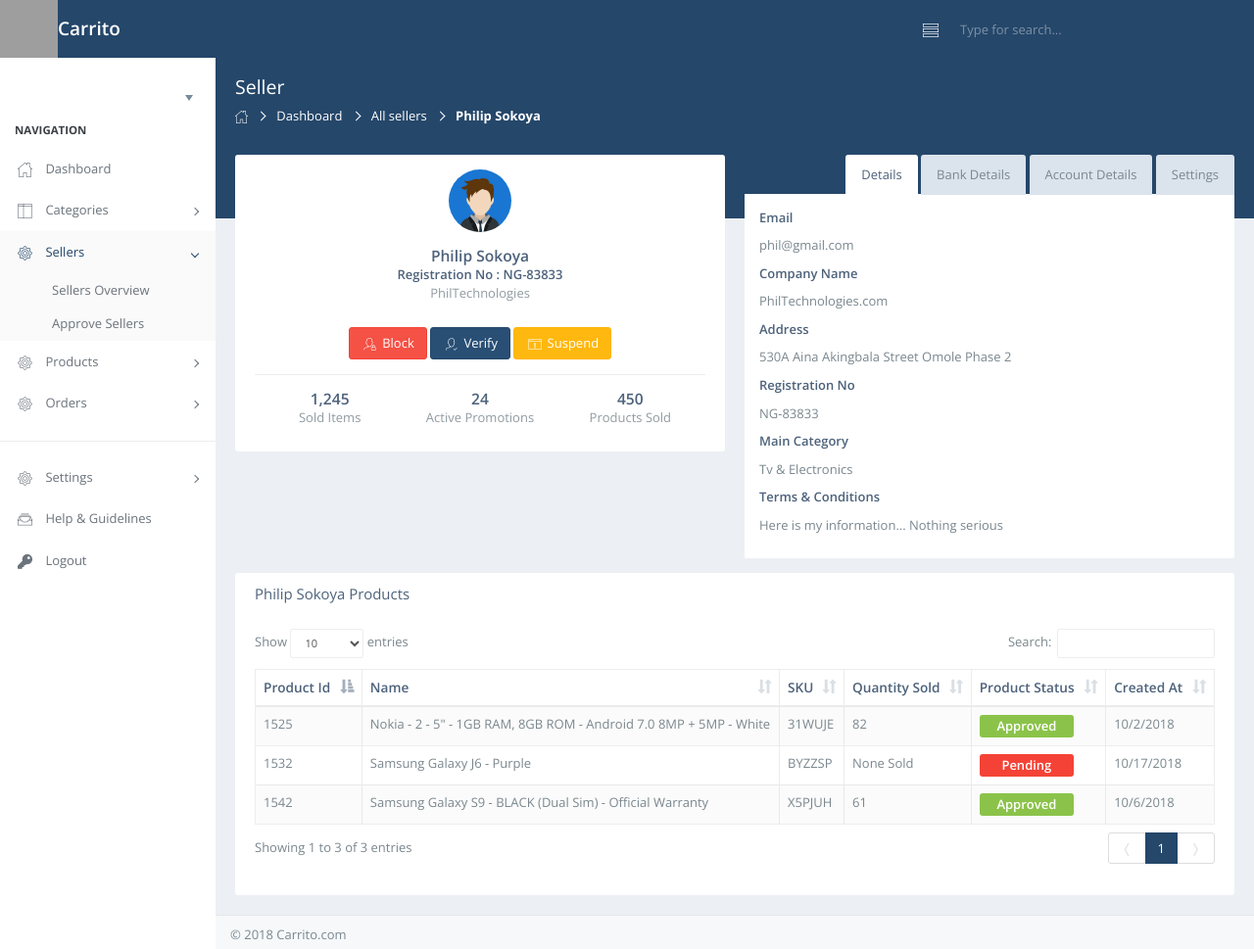
After one commit to schoolvillephilip/admin, a CodeIgniter app: page /admin/sellers/detail in a window 1280 px wide. The commit adds this page. Shown: the whole page at 98% size. Run offline with CodeIgniter, Linux system fonts and the light colour scheme; the visitor is signed in with stand-in values (Sample User, id 1); data comes from the database, SQL or seed files in the repository; data that the repository does not hold is empty; some libraries are stand-ins or nearby versions; some web fonts are replaced; grey boxes are pictures that could not be loaded.

Commit message:
Created Seller Admin

```diff
--- a/application/controllers/Sellers.php
+++ b/application/controllers/Sellers.php
@@ -1,7 +1,8 @@
 <?php
 defined('BASEPATH') OR exit('No direct script access allowed');
 
-class Sellers extends CI_Controller{
+class Sellers extends CI_Controller
+{
 
 	public function __construct()
 	{
@@ -15,14 +16,24 @@ class Sellers extends CI_Controller{
 		}
 	}
 
-    public function index(){
+	public function index()
+	{
 		$page_data['page_title'] = 'Sellers Overview';
 		$page_data['pg_name'] = 'sellers';
 		$page_data['sub_name'] = 'sellers_overview';
 		$page_data['profile'] = $this->admin->get_profile_details(base64_decode($this->session->userdata('logged_id')),
 			'first_name,last_name,email,profile_pic');
-        $this->load->view('sellers/overview', $page_data);
+		$this->load->view('admin/sellers/overview', $page_data);
 	}
 
+	public function detail()
+	{
+		$page_data['page_title'] = 'Sellers Detail';
+		$page_data['pg_name'] = 'sellers';
+		$page_data['sub_name'] = 'sellers_detail';
+		$page_data['profile'] = $this->admin->get_profile_details(base64_decode($this->session->userdata('logged_id')),
+			'first_name,last_name,email,profile_pic');
+		$this->load->view('admin/sellers/detail', $page_data);
+	}
 
 }
--- /dev/null
+++ b/application/views/admin/sellers/detail.php
@@ -0,0 +1,265 @@
+<?php $this->load->view('templates/meta_tags'); ?>
+</head>
+<body>
+<div id="container" class="effect aside-float aside-bright mainnav-lg">
+
+	<!--NAVBAR-->
+	<!--===================================================-->
+	<?php $this->load->view('templates/head_navbar'); ?>
+	<!--===================================================-->
+	<!--END NAVBAR-->
+
+	<div class="boxed">
+
+		<!--CONTENT CONTAINER-->
+		<!--===================================================-->
+		<div id="content-container">
+			<div id="page-head">
+				<!--Page Title-->
+				<!--~~~~~~~~~~~~~~~~~~~~~~~~~~~~~~~~-->
+				<div id="page-title">
+					<h1 class="page-header text-overflow">Seller</h1>
+				</div>
+				<!--~~~~~~~~~~~~~~~~~~~~~~~~~~~~~~~~-->
+				<!--End page title-->
+				<!--Breadcrumb-->
+				<!--~~~~~~~~~~~~~~~~~~~~~~~~~~~~~~~~-->
+				<ol class="breadcrumb">
+					<li><a href="#"><i class="demo-pli-home"></i></a></li>
+					<li><a href="#">Dashboard</a></li>
+					<li>All sellers</li>
+					<li class="active">Philip Sokoya</li>
+				</ol>
+				<!--~~~~~~~~~~~~~~~~~~~~~~~~~~~~~~~~-->
+				<!--End breadcrumb-->
+			</div>
+			<!--Page content-->
+			<!--===================================================-->
+			<div id="page-content">
+
+				<div class="row">
+					<div class="col-md-6">
+						<div class="panel">
+							<div class="panel-body text-center">
+								<img alt="Profile Picture" class="img-md img-circle mar-btm"
+									 src="/admin/assets/img/profile-photos/1.png">
+								<p class="text-lg text-semibold mar-no text-main">Philip Sokoya</p>
+								<p class="text-semibold mar-no text-main">Registration No : NG-83833</p>
+								<p class="text-muted">PhilTechnologies</p>
+
+								<button class="btn btn-danger mar-ver"><i class="demo-pli-lock-user icon-fw"></i>Block
+								</button>
+								<button class="btn btn-primary mar-ver"><i class="demo-pli-checked-user icon-fw"></i>Verify
+								</button>
+								<button class="btn btn-warning mar-ver"><i class="demo-pli-warning-window icon-fw"></i>Suspend
+								</button>
+
+
+								<ul class="list-unstyled text-center bord-top pad-top mar-no row">
+									<li class="col-xs-4">
+										<span class="text-lg text-semibold text-main">1,245</span>
+										<p class="text-muted mar-no">Sold Items</p>
+									</li>
+									<li class="col-xs-4">
+										<span class="text-lg text-semibold text-main">24</span>
+										<p class="text-muted mar-no">Active Promotions</p>
+									</li>
+									<li class="col-xs-4">
+										<span class="text-lg text-semibold text-main">450</span>
+										<p class="text-muted mar-no">Products Sold</p>
+									</li>
+								</ul>
+							</div>
+						</div>
+					</div>
+					<div class="col-md-6">
+						<div class="tab-base">
+
+							<!--Nav tabs-->
+							<ul class="nav nav-tabs tabs-right">
+								<li class="active">
+									<a data-toggle="tab" href="#demo-rgt-tab-1">Details</a>
+								</li>
+								<li>
+									<a data-toggle="tab" href="#demo-rgt-tab-2">Bank Details</a>
+								</li>
+								<li>
+									<a data-toggle="tab" href="#demo-rgt-tab-3">Account Details</a>
+								</li>
+								<li>
+									<a data-toggle="tab" href="#demo-rgt-tab-4">Settings</a>
+								</li>
+							</ul>
+
+							<!--Tabs Content-->
+							<div class="tab-content">
+								<div id="demo-rgt-tab-1" class="tab-pane fade active in">
+									<p class="text-main text-semibold">Email</p>
+									<p>phil@gmail.com</p>
+									<p class="text-main text-semibold">Company Name</p>
+									<p>PhilTechnologies.com</p>
+									<p class="text-main text-semibold">Address</p>
+									<p>530A Aina Akingbala Street Omole Phase 2</p>
+									<p class="text-main text-semibold">Registration No</p>
+									<p>NG-83833</p>
+									<p class="text-main text-semibold">Main Category</p>
+									<p>Tv & Electronics</p>
+									<p class="text-main text-semibold">Terms & Conditions</p>
+									<p>Here is my information... Nothing serious</p>
+								</div>
+								<div id="demo-rgt-tab-2" class="tab-pane fade">
+									<p class="text-main text-semibold">Bank Name</p>
+									<p>Guaranty Trust Bank Plc</p>
+									<p class="text-main text-semibold">Account Name</p>
+									<p>Sokoya Adeniji Philip</p>
+									<p class="text-main text-semibold">Account Number</p>
+									<p>2820226778</p>
+									<p class="text-main text-semibold">Bvn Number</p>
+									<p>7262626228</p>
+
+								</div>
+								<div id="demo-rgt-tab-3" class="tab-pane fade">
+									<p class="text-main text-semibold">Start Date</p>
+									<p>2018/09/22</p>
+									<p class="text-main text-semibold">End Date</p>
+									<p>2018/09/01</p>
+									<p class="text-main text-semibold">Account Status</p>
+									<p>Null</p>
+									<p class="text-main text-semibold">Date Registered</p>
+									<p>2018/9/14</p>
+									<p class="text-main text-semibold">Last Login</p>
+									<p>2018/10/9</p>
+									<p class="text-main text-semibold">IP Address</p>
+									<p>130.215.123.15</p>
+									<p class="text-main text-semibold">Is Approved</p>
+									<p>
+										<button class="btn btn-success btn-rounded">Approved</button>
+									</p>
+								</div>
+								<div id="demo-rgt-tab-4" class="tab-pane fade">
+									<p class="text-main text-semibold">Overall Settings</p>
+									<p>Coming Soon...</p>
+								</div>
+							</div>
+						</div>
+					</div>
+				</div>
+				<!--===================================================-->
+				<div class="panel">
+					<div class="panel-heading">
+						<h3 class="panel-title">Philip Sokoya Products</h3>
+					</div>
+					<div class="panel-body">
+						<table id="demo-dt-basic" class="table table-striped table-bordered" cellspacing="0"
+							   width="100%">
+							<thead>
+							<tr>
+								<th>Product Id</th>
+								<th>Name</th>
+								<th class="min-tablet">SKU</th>
+								<th class="min-tablet">Quantity Sold</th>
+								<th class="min-desktop">Product Status</th>
+								<th class="min-desktop">Created At</th>
+							</tr>
+							</thead>
+							<tbody>
+							<tr>
+								<td>1542</td>
+								<td>Samsung Galaxy S9 - BLACK (Dual Sim) - Official Warranty</td>
+								<td>X5PJUH</td>
+								<td>61</td>
+								<td>
+									<div class="label label-table label-success">Approved</div>
+								</td>
+								<td>10/6/2018</td>
+							</tr>
+							<tr>
+								<td>1532</td>
+								<td>Samsung Galaxy J6 - Purple</td>
+								<td>BYZZSP</td>
+								<td>None Sold</td>
+								<td>
+									<div class="label label-table label-danger">Pending</div>
+								</td>
+								<td>10/17/2018</td>
+							</tr>
+							<tr>
+								<td>1525</td>
+								<td>Nokia - 2 - 5&quot; - 1GB RAM, 8GB ROM - Android 7.0 8MP + 5MP - White</td>
+								<td>31WUJE</td>
+								<td>82</td>
+								<td>
+									<div class="label label-table label-success">Approved</div>
+								</td>
+								<td>10/2/2018</td>
+							</tr>
+							</tbody>
+						</table>
+					</div>
+				</div>
+
+
+				<!--===================================================-->
+				<!--End page content-->
+
+
+			</div>
+		</div>
+		<!--===================================================-->
+		<!--End page content-->
+		<!--===================================================-->
+		<!--END CONTENT CONTAINER-->
+
+
+		<!--ASIDE-->
+		<!--===================================================-->
+		<?php $this->load->view('templates/aside_menu'); ?>
+		<!--===================================================-->
+		<!--END ASIDE-->
+
+		<!--MAIN NAVIGATION-->
+		<!--===================================================-->
+		<?php $this->load->view('templates/menu'); ?>
+		<!--===================================================-->
+		<!--END MAIN NAVIGATION-->
+
+	</div>
+
+
+	<!-- FOOTER -->
+	<!--===================================================-->
+	<?php $this->load->view('templates/footer'); ?>
+	<!--===================================================-->
+	<!-- END FOOTER -->
+
+
+	<!-- SCROLL PAGE BUTTON -->
+	<!--===================================================-->
+	<button class="scroll-top btn">
+		<i class="pci-chevron chevron-up"></i>
+	</button>
+	<!--===================================================-->
+</div>
+<!--===================================================-->
+<!-- END OF CONTAINER -->
+<!--JAVASCRIPT-->
+<!--=================================================-->
+
+
+<?php $this->load->view('templates/scripts'); ?>
+<script>
+	$('#demo-dt-basic').dataTable({
+		"responsive": true,
+		"language": {
+			"paginate": {
+				"previous": '<i class="demo-psi-arrow-left"></i>',
+				"next": '<i class="demo-psi-arrow-right"></i>'
+			}
+		}
+	});
+
+</script>
+<!--	<script src="/assets/plugins/datatables/media/js/jquery.dataTables.js"></script>-->
+</body>
+
+</html>
--- a/application/views/templates/menu.php
+++ b/application/views/templates/menu.php
@@ -97,7 +97,7 @@
 								<li <?php if ($sub_name == 'sellers_overview') echo 'class="active-link"' ?>><a
 										href="<?= base_url('sellers') ?>">Sellers Overview</a></li>
 								<li <?php if ($sub_name == 'manage_sellers') echo 'class="active-link"' ?>><a
-										href="<?= base_url('sellers/manage'); ?>">Manage Sellers</a></li>
+										href="<?= base_url('sellers/manage'); ?>">Approve Sellers</a></li>
 
 							</ul>
 						</li>
--- a/application/views/templates/meta_tags.php
+++ b/application/views/templates/meta_tags.php
@@ -21,7 +21,7 @@
         <link href="<?= base_url('assets/plugins/bootstrap-table/bootstrap-table.min.css')?>" rel="stylesheet">
         <link href="<?= base_url('assets/plugins/bootstrap-datepicker/bootstrap-datepicker.min.css')?>" rel="stylesheet">
     <?php endif; ?>
-    <?php if( in_array($pg_name, array('manage_product') ) ): ?>
+    <?php if( in_array($pg_name, array('manage_product','sellers') ) ): ?>
         <!--DataTables [ OPTIONAL ]-->
         <link href="<?= base_url('assets/plugins/datatables/media/css/dataTables.bootstrap.css'); ?>" rel="stylesheet">
         <link href="<?= base_url('assets/plugins/datatables/extensions/Responsive/css/responsive.dataTables.min.css'); ?>" rel="stylesheet">
--- a/application/views/templates/scripts.php
+++ b/application/views/templates/scripts.php
@@ -13,7 +13,7 @@
     <script src="<?= base_url('assets/plugins/bootstrap-select/bootstrap-select.min.js'); ?>"></script>
     <script src="<?= base_url('assets/plugins/bootstrap-datepicker/bootstrap-datepicker.min.js'); ?>"></script>
 <?php endif; ?>
-<?php if( in_array($pg_name, array('manage_product','select_category,'))) :?>
+<?php if( in_array($pg_name, array('manage_product','select_category,','sellers'))) :?>
     <script src="<?= base_url('assets/plugins/datatables/media/js/jquery.dataTables.js'); ?>"></script>
     <script src="<?= base_url('assets/plugins/datatables/media/js/dataTables.bootstrap.js'); ?>"></script>
     <script src="<?= base_url('assets/plugins/datatables/extensions/Responsive/js/dataTables.responsive.min.js'); ?>"></script>
```
Also changed, not shown: application/views/admin/sellers/overview.php (+52 -4 lines). Lines whose indentation alone changed are shown as unchanged.
